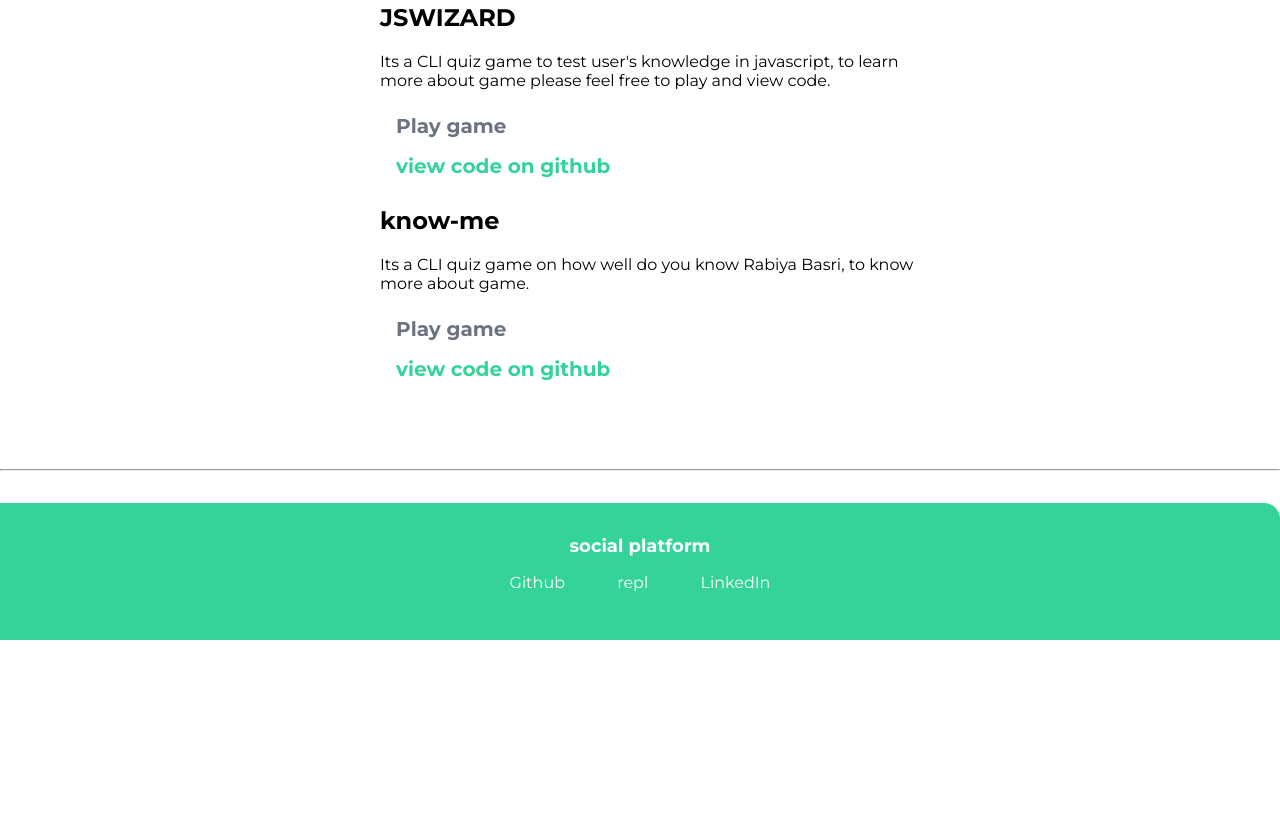
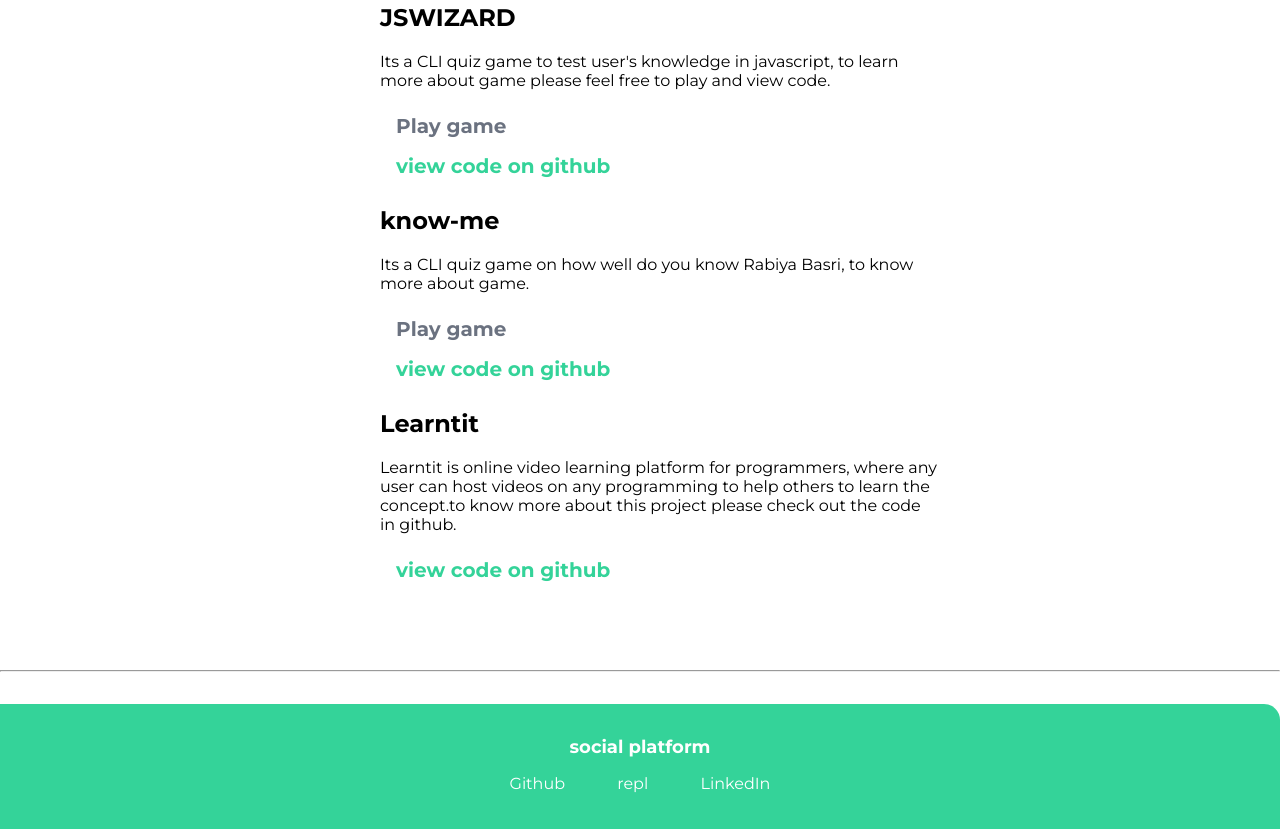
Before and after one commit to rabiya-basri/portfolio, a plain HTML site: page projects.html in a window 1280 px wide. Shown: the part 611-1440 px from the top of the page. Before the commit the page ends 1251 px from the top, so only its background shows below. Drawn offline with Linux system fonts and the light colour scheme.

Commit message:
docs: updated projects

```diff
--- a/projects.html
+++ b/projects.html
@@ -42,6 +42,13 @@
                     <strong><a class="link pro-link-primary" href="https://repl.it/@rabiyabasri02/Know-me?embed=1&output=1#index.js"><span class="heading-inverted">Play game</span></a></strong>
                    <strong><a class="link pro-link-secondary" href="https://github.com/rabiya-basri/Know-me"><span class="heading-inverted">view code on github</span></a></strong>
                  </li>
+                 <li>
+                    <h2>Learntit</h2>
+                    <p>Learntit is online video learning platform for programmers, where any user can host videos on any programming
+                        to help others to learn the concept.to know more about this project please check out the code in github.
+                    </p>
+                   <strong><a class="link pro-link-secondary" href="https://github.com/rabiya-basri/LearnIt"><span class="heading-inverted">view code on github</span></a></strong>
+                 </li>
              </ol>
         </div>
     </section>
```
Also changed, not shown: index.html (+1 -1 lines).
